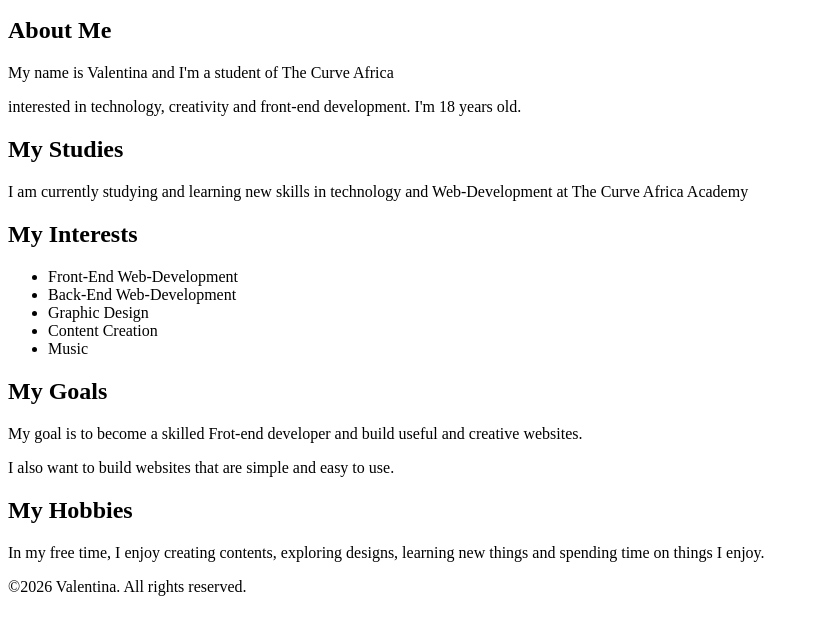
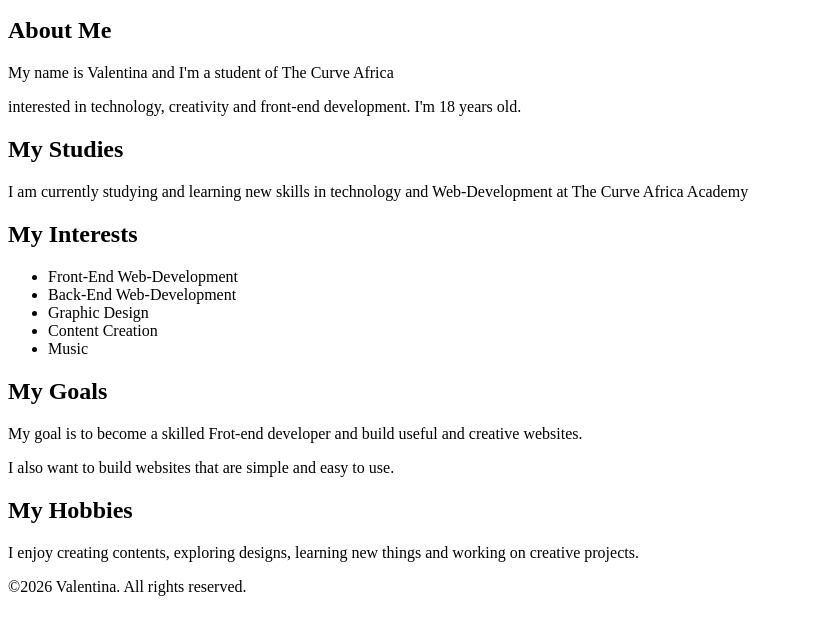
Before and after one commit to valentina-developer/first-live-website, a plain HTML site: page index.html in a window 1280 px wide. Shown: the part 87-722 px from the top of the page, without its empty margins (0-815 px from the left). Drawn offline with Linux system fonts and the light colour scheme.

Commit message:
Improve hobbies section

```diff
--- a/index.html
+++ b/index.html
@@ -52,8 +52,8 @@
         <section>
             <h2>My Hobbies</h2>
             <p>
-                In my free time, I enjoy creating contents, exploring designs,
-                learning new things and spending time on things I enjoy.
+                 I enjoy creating contents, exploring designs,
+                learning new things and working on creative projects.
             </p>
             <p>
 
```
